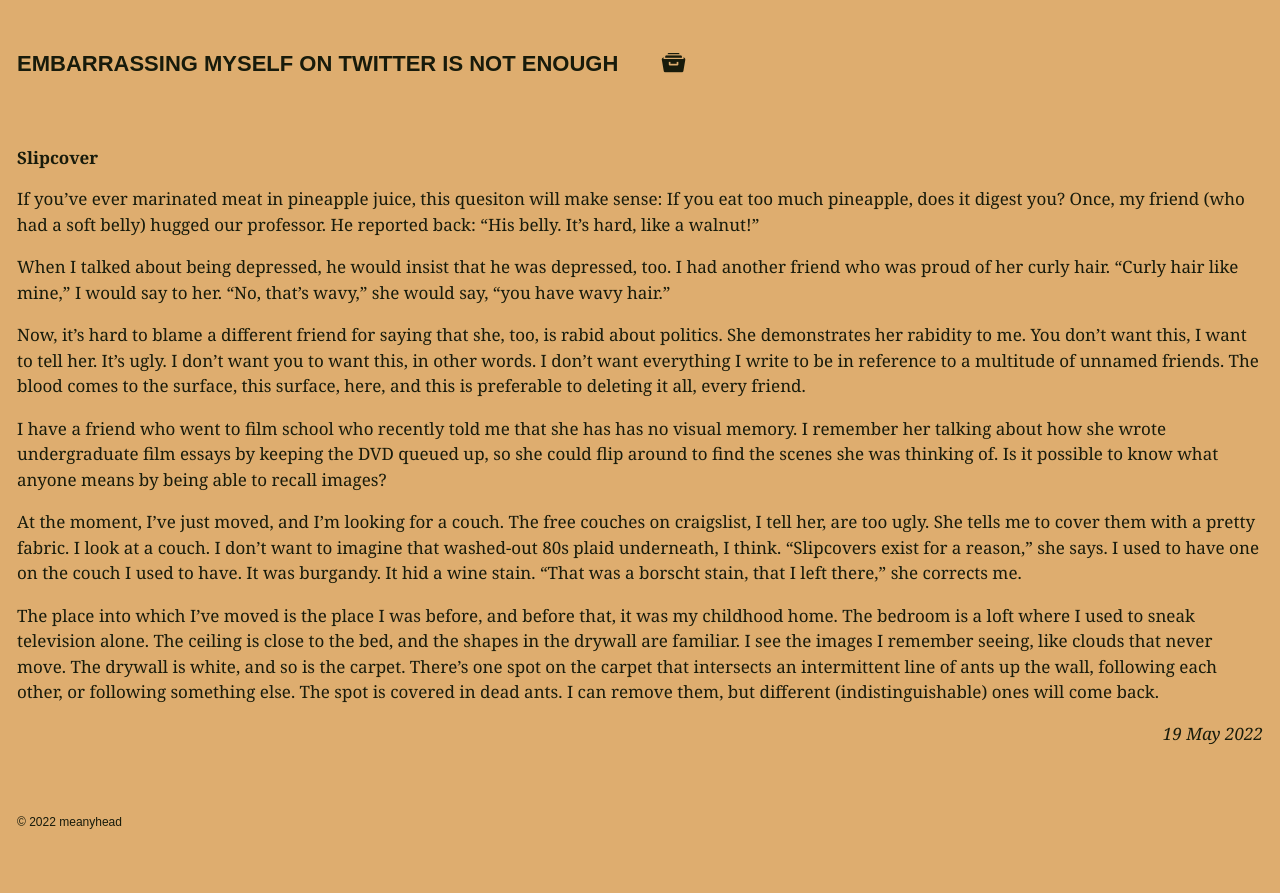
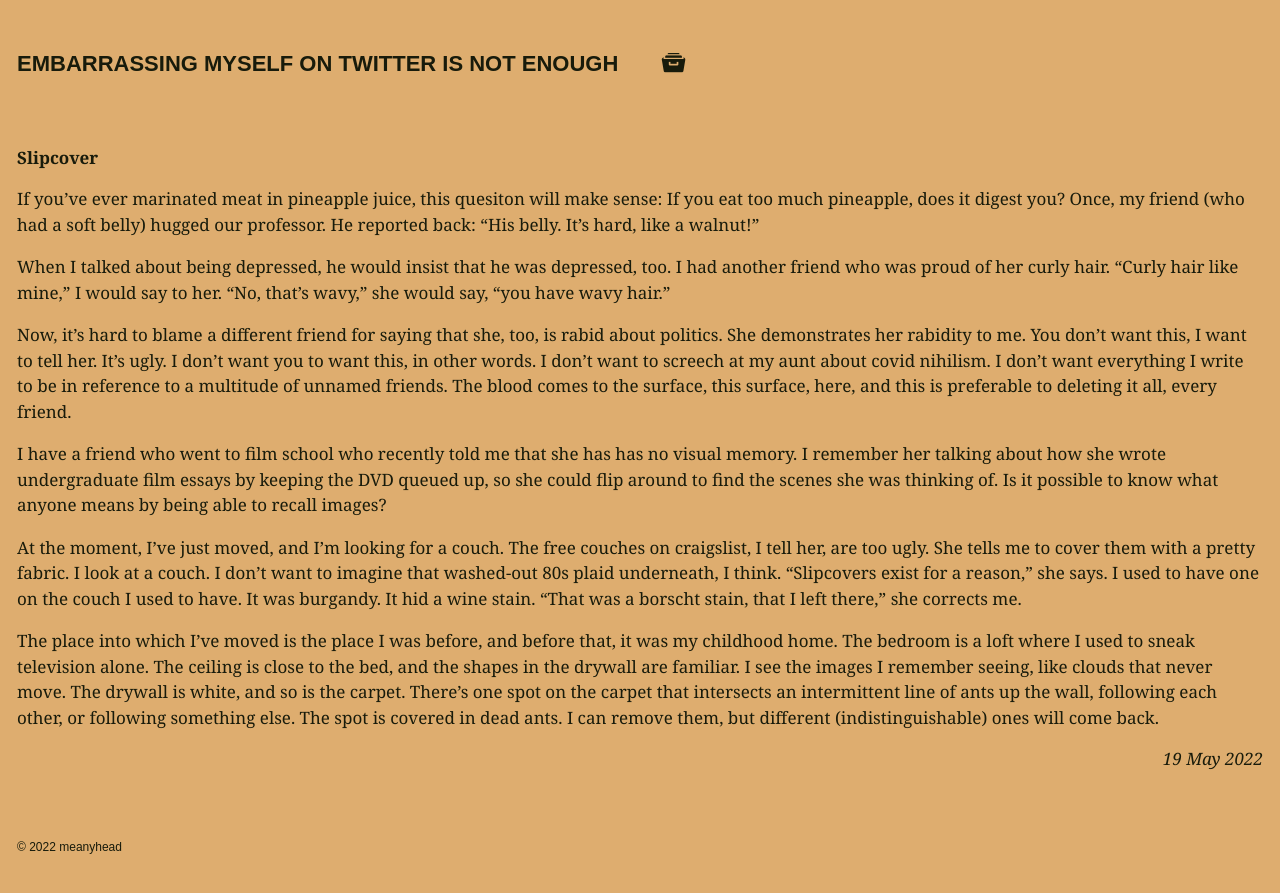
Before and after one commit to meanyhead/meanyhead.github.io, a Jekyll site: the page built from _posts/2022-5-19-slipcover.md, in a window 1280 px wide. Shown: the top 893 px of the page. Built offline with Jekyll 4.4.1, drawn with Linux system fonts in a browser that asks for light colours; comment, search, counter and statistics services are not loaded.

Commit message:
auto Thu 05/19/2022  09:08 AM

```diff
--- a/_posts/2022-5-19-slipcover.md
+++ b/_posts/2022-5-19-slipcover.md
@@ -7,7 +7,7 @@ If you've ever marinated meat in pineapple juice, this quesiton will make sense:
 
 When I talked about being depressed, he would insist that he was depressed, too. I had another friend who was proud of her curly hair. "Curly hair like mine," I would say to her. "No, that's wavy," she would say, "you have wavy hair."
 
-Now, it's hard to blame a different friend for saying that she, too, is rabid about politics. She demonstrates her rabidity to me. You don't want this, I want to tell her. It's ugly. I don't want you to want this, in other words. I don't want everything I write to be in reference to a multitude of unnamed friends. The blood comes to the surface, this surface, here, and this is preferable to deleting it all, every friend.
+Now, it's hard to blame a different friend for saying that she, too, is rabid about politics. She demonstrates her rabidity to me. You don't want this, I want to tell her. It's ugly. I don't want you to want this, in other words. I don't want to screech at my aunt about covid nihilism. I don't want everything I write to be in reference to a multitude of unnamed friends. The blood comes to the surface, this surface, here, and this is preferable to deleting it all, every friend.
 
 I have a friend who went to film school who recently told me that she has has no visual memory. I remember her talking about how she wrote undergraduate film essays by keeping the DVD queued up, so she could flip around to find the scenes she was thinking of. Is it possible to know what anyone means by being able to recall images?
 
--- a/publish_time.txt
+++ b/publish_time.txt
@@ -1 +1 @@
-12:12 AM
+12:17 AM
```
